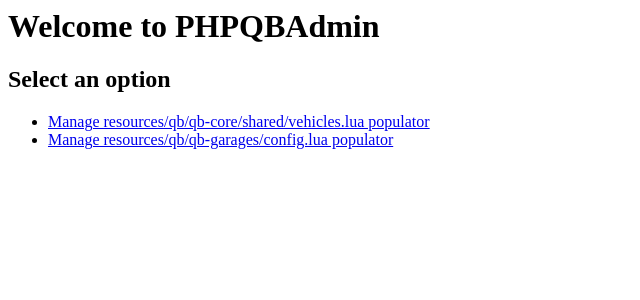
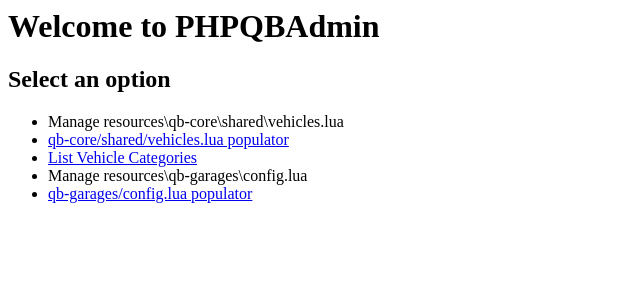
Before and after one commit to R0adRa93-Productions/phpqbadmin, a PHP site: page / in a window 1280 px wide. Shown: the top 300 px of the page, without its empty margins (0-640 px from the left). Run offline with PHP 8.4, Linux system fonts and the light colour scheme; some libraries are stand-ins or nearby versions.

Commit message:
renamed files
Renamed files
created list in index.php

```diff
--- a/index.php
+++ b/index.php
@@ -11,8 +11,13 @@ require("includes/functions.inc.php");
   <h2>Select an option</h2>
   <p>
    <ul>
-    <li><a href="autopop.php">Manage resources/qb/qb-core/shared/vehicles.lua populator</a></li>
-    <li><a href="garpop.php">Manage resources/qb/qb-garages/config.lua populator</a></li>
+    <li>Manage resources\qb-core\shared\vehicles.lua
+     <li><a href="qb-core-shared-vehicles-populator">qb-core/shared/vehicles.lua populator</a></li>
+     <li><a href="qb-core-shared-vehicles-categories-list">List Vehicle Categories</a></li>
+    </li>
+    <li>Manage resources\qb-garages\config.lua
+     <li><a href="qb-garages-config-populator.php">qb-garages/config.lua populator</a></li>
+    </li>
    </ul>
   </p>
  </body>
```
Also changed, not shown: qb-core-shared-vehicles-categories-list.php (renamed from carpopcat.php), qb-core-shared-vehicles-populator.php (renamed from carpop.php), qb-garages-config-populator.php (renamed from garpop.php).
